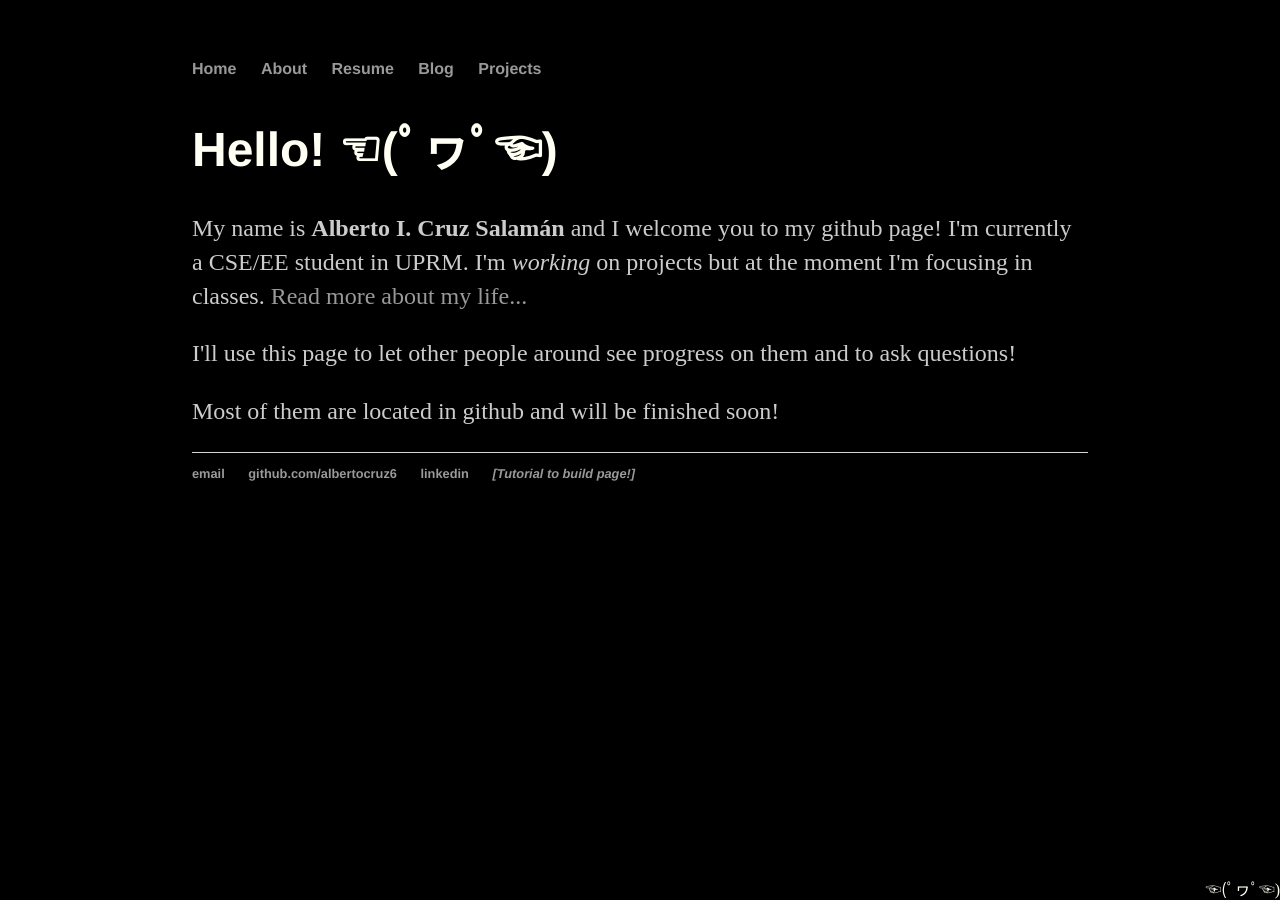
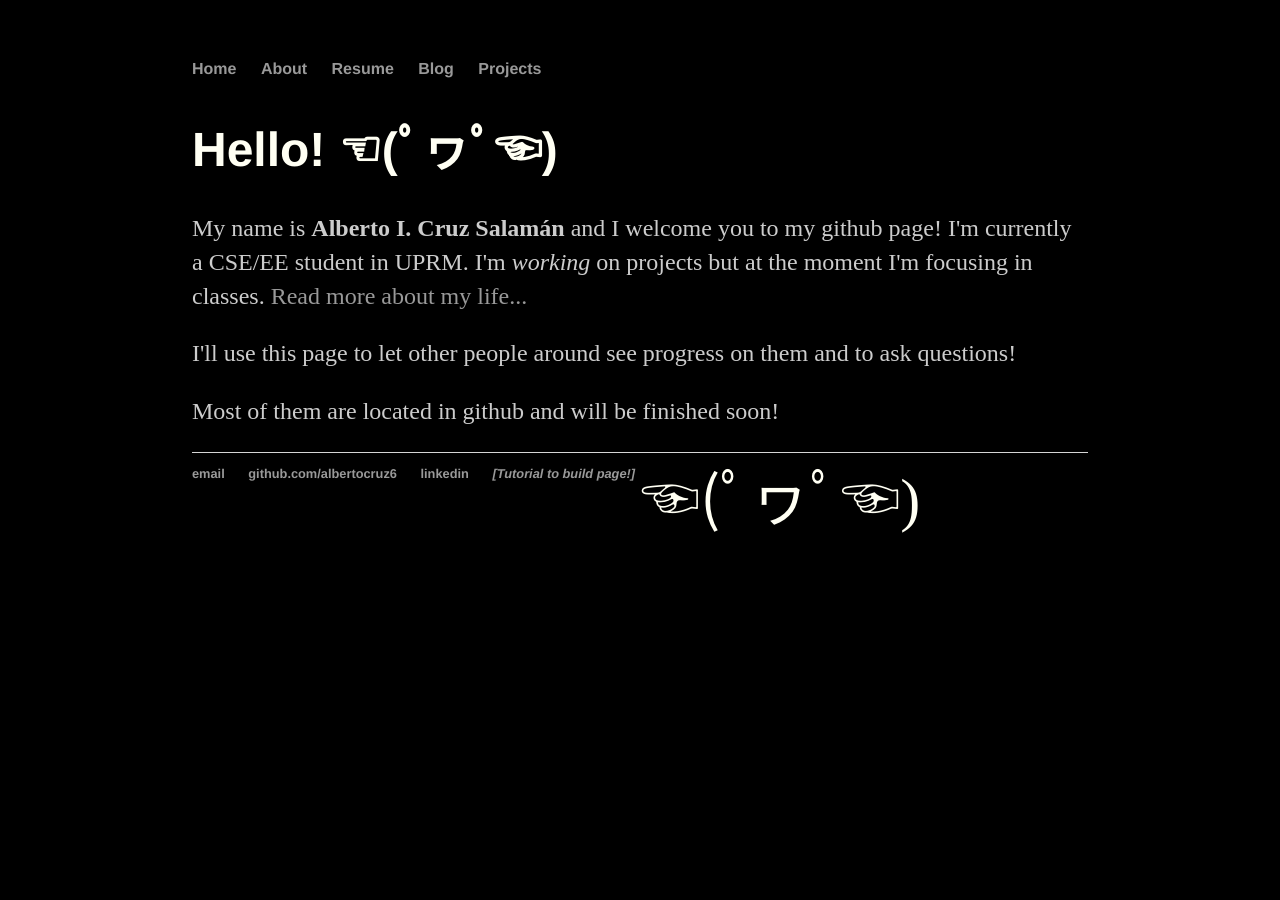
Before and after one commit to albertocruz6/albertocruz6.github.io, a Jekyll site: the page built from index.html, in a window 1280 px wide. Built offline with Jekyll 4.4.1, drawn with Linux system fonts in a browser that asks for light colours.

Commit message:
Update index.html

```diff
--- a/index.html
+++ b/index.html
@@ -3,7 +3,8 @@ layout: default
 title: Alberto Cruz Salamán
 ---
 <style>
-#watermark { position: fixed; bottom: 0; right: 0; }
+#watermark { position: fixed; top: 50%;
+  left: 50%;  font-size: 60px}
 </style>
 <div class="blurb">
         <h1>Hello! ☜(ﾟヮﾟ☜)</h1>
```
